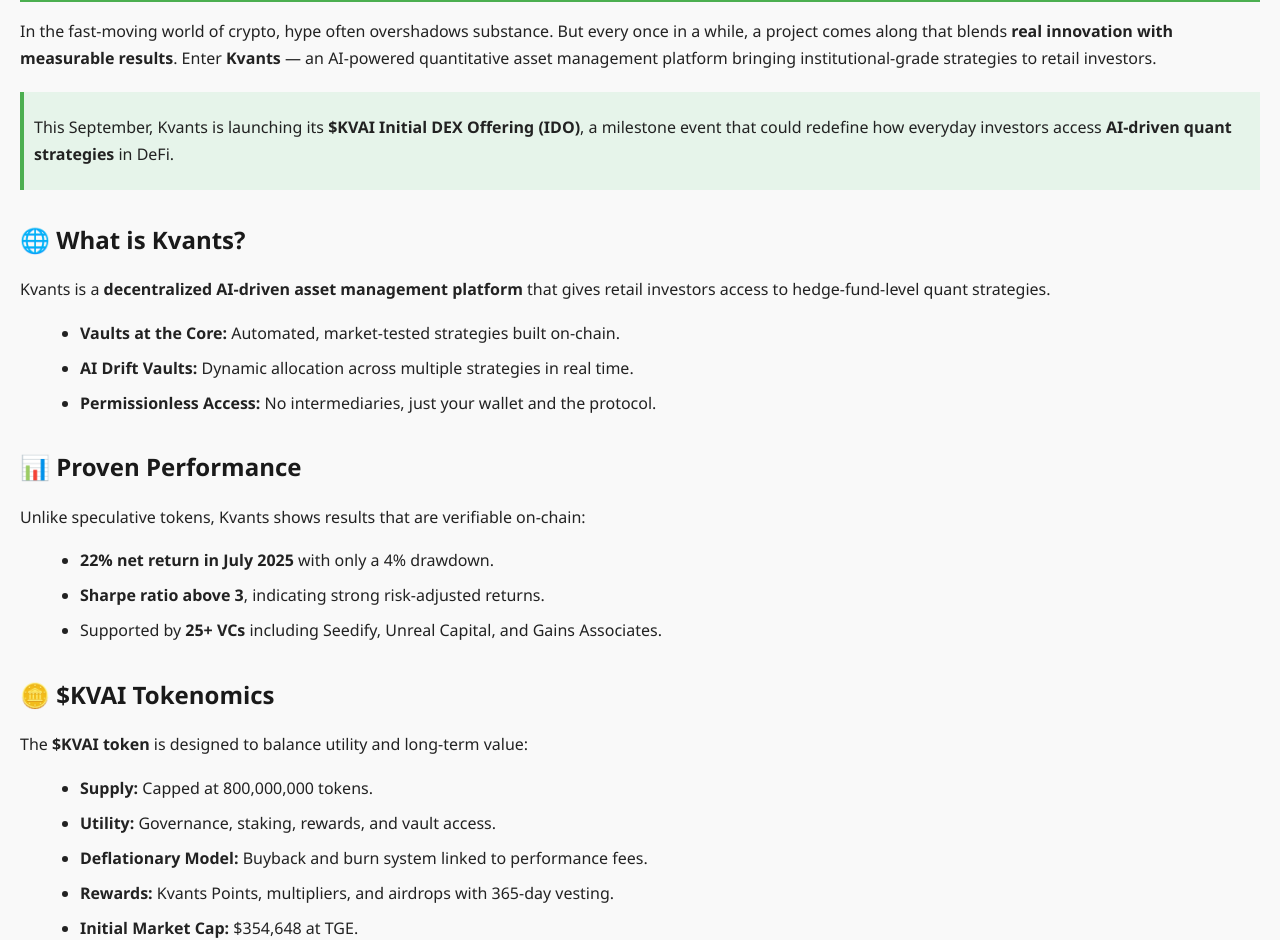
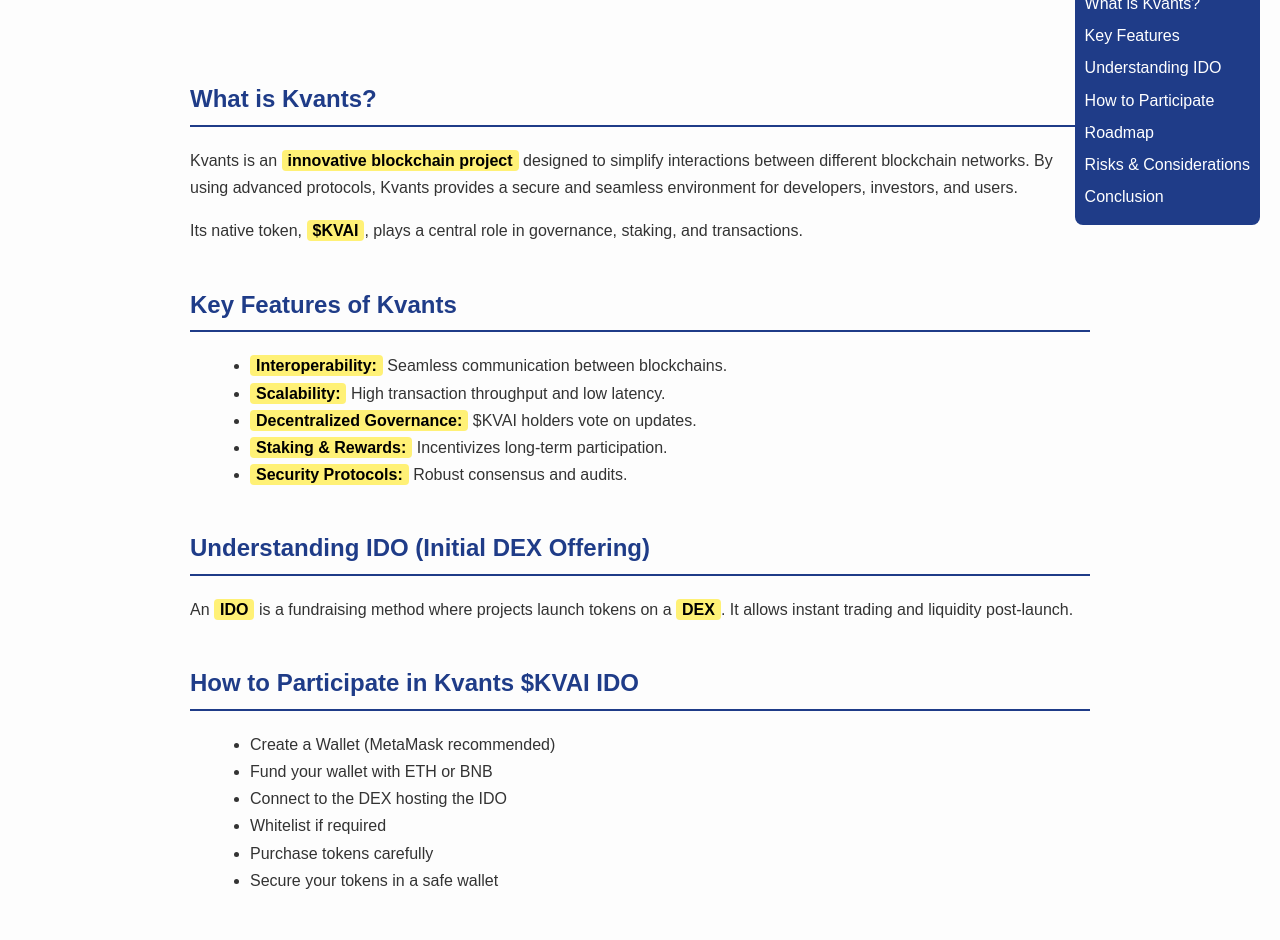
Before and after one commit to riyaashukla/-Article-On-Kvants-IDO, a plain HTML site: page index.html in a window 1280 px wide. Shown: the part 105-1045 px from the top of the page. Drawn offline with Linux system fonts and the light colour scheme.

Commit message:
index.html

```diff
--- a/index.html
+++ b/index.html
@@ -3,126 +3,186 @@
 <head>
 <meta charset="UTF-8">
 <meta name="viewport" content="width=device-width, initial-scale=1.0">
-  <title>Kvants $KVAI IDO Article</title>
+<title>Kvants $KVAI IDO Guide</title>
 <style>
     body {
-      font-family: "Segoe UI", Tahoma, Geneva, Verdana, sans-serif;
+        font-family: 'Arial', sans-serif;
         line-height: 1.7;
         margin: 0;
+        padding: 0;
+        background-color: #fdfdfd;
+        color: #333;
+    }
+
+    header {
+        background-color: #1a1a1a;
+        color: #fff;
         padding: 20px;
-      background: #f9f9f9;
-      color: #222;
+        text-align: center;
     }
-    h1, h2, h3 {
-      color: #1a1a1a;
-      font-weight: 700;
+
+    header h1 {
+        margin: 0;
+        font-size: 2rem;
     }
-    h1 {
-      font-size: 2rem;
-      margin-bottom: 15px;
-      border-bottom: 3px solid #4CAF50;
-      padding-bottom: 8px;
+
+    main {
+        max-width: 900px;
+        margin: 30px auto;
+        padding: 20px;
     }
+
+    h2, h3 {
+        color: #1f3c88;
+    }
+
     h2 {
-      font-size: 1.5rem;
-      margin-top: 30px;
-      margin-bottom: 10px;
+        margin-top: 40px;
+        border-bottom: 2px solid #1f3c88;
+        padding-bottom: 5px;
     }
-    h3 {
-      font-size: 1.2rem;
-      margin-top: 20px;
-      margin-bottom: 8px;
-    }
+
     p {
         margin-bottom: 15px;
-      font-size: 1rem;
     }
+
     ul {
-      margin-left: 20px;
-      margin-bottom: 20px;
+        margin: 10px 0 20px 20px;
     }
-    li {
-      margin-bottom: 8px;
+
+    .highlight {
+        background-color: #fff176;
+        color: #000;
+        padding: 2px 6px;
+        border-radius: 4px;
+        font-weight: bold;
     }
-    a {
-      color: #0077cc;
+
+    /* Smooth scroll for headings */
+    nav {
+        position: fixed;
+        top: 80px;
+        right: 20px;
+        background: #1f3c88;
+        padding: 10px;
+        border-radius: 8px;
+    }
+
+    nav a {
+        display: block;
+        color: #fff;
         text-decoration: none;
+        margin: 5px 0;
     }
-    a:hover {
+
+    nav a:hover {
         text-decoration: underline;
     }
-    .highlight {
-      background: #e6f4ea;
-      padding: 6px 10px;
-      border-left: 4px solid #4CAF50;
-      margin: 20px 0;
+
+    /* Simple JS interactive effect */
+    .fade-in {
+        opacity: 0;
+        transform: translateY(20px);
+        transition: all 0.8s ease-out;
+    }
+
+    .fade-in.show {
+        opacity: 1;
+        transform: translateY(0);
     }
 </style>
 </head>
 <body>
 
-  <h1>🚀 Everything You Need to Know About the Kvants $KVAI IDO</h1>
-  <p>In the fast-moving world of crypto, hype often overshadows substance. But every once in a while, a project comes along that blends <strong>real innovation with measurable results</strong>. Enter <strong>Kvants</strong> — an AI-powered quantitative asset management platform bringing institutional-grade strategies to retail investors.</p>
+<header>
+    <h1>Everything You Need to Know About Kvants $KVAI IDO</h1>
+</header>
 
-  <div class="highlight">
-    <p>This September, Kvants is launching its <strong>$KVAI Initial DEX Offering (IDO)</strong>, a milestone event that could redefine how everyday investors access <strong>AI-driven quant strategies</strong> in DeFi.</p>
-  </div>
+<nav id="toc">
+    <a href="#kvants">What is Kvants?</a>
+    <a href="#features">Key Features</a>
+    <a href="#ido">Understanding IDO</a>
+    <a href="#participate">How to Participate</a>
+    <a href="#roadmap">Roadmap</a>
+    <a href="#risks">Risks & Considerations</a>
+    <a href="#conclusion">Conclusion</a>
+</nav>
 
-  <h2>🌐 What is Kvants?</h2>
-  <p>Kvants is a <strong>decentralized AI-driven asset management platform</strong> that gives retail investors access to hedge-fund-level quant strategies.</p>
+<main>
+    <section id="kvants" class="fade-in">
+        <h2>What is Kvants?</h2>
+        <p>Kvants is an <span class="highlight">innovative blockchain project</span> designed to simplify interactions between different blockchain networks. By using advanced protocols, Kvants provides a secure and seamless environment for developers, investors, and users.</p>
+        <p>Its native token, <span class="highlight">$KVAI</span>, plays a central role in governance, staking, and transactions.</p>
+    </section>
+
+    <section id="features" class="fade-in">
+        <h2>Key Features of Kvants</h2>
         <ul>
-    <li><strong>Vaults at the Core:</strong> Automated, market-tested strategies built on-chain.</li>
-    <li><strong>AI Drift Vaults:</strong> Dynamic allocation across multiple strategies in real time.</li>
-    <li><strong>Permissionless Access:</strong> No intermediaries, just your wallet and the protocol.</li>
+            <li><span class="highlight">Interoperability:</span> Seamless communication between blockchains.</li>
+            <li><span class="highlight">Scalability:</span> High transaction throughput and low latency.</li>
+            <li><span class="highlight">Decentralized Governance:</span> $KVAI holders vote on updates.</li>
+            <li><span class="highlight">Staking & Rewards:</span> Incentivizes long-term participation.</li>
+            <li><span class="highlight">Security Protocols:</span> Robust consensus and audits.</li>
         </ul>
+    </section>
 
-  <h2>📊 Proven Performance</h2>
-  <p>Unlike speculative tokens, Kvants shows results that are verifiable on-chain:</p>
+    <section id="ido" class="fade-in">
+        <h2>Understanding IDO (Initial DEX Offering)</h2>
+        <p>An <span class="highlight">IDO</span> is a fundraising method where projects launch tokens on a <span class="highlight">DEX</span>. It allows instant trading and liquidity post-launch.</p>
+    </section>
+
+    <section id="participate" class="fade-in">
+        <h2>How to Participate in Kvants $KVAI IDO</h2>
         <ul>
-    <li><strong>22% net return in July 2025</strong> with only a 4% drawdown.</li>
-    <li><strong>Sharpe ratio above 3</strong>, indicating strong risk-adjusted returns.</li>
-    <li>Supported by <strong>25+ VCs</strong> including Seedify, Unreal Capital, and Gains Associates.</li>
+            <li>Create a Wallet (MetaMask recommended)</li>
+            <li>Fund your wallet with ETH or BNB</li>
+            <li>Connect to the DEX hosting the IDO</li>
+            <li>Whitelist if required</li>
+            <li>Purchase tokens carefully</li>
+            <li>Secure your tokens in a safe wallet</li>
         </ul>
+    </section>
 
-  <h2>🪙 $KVAI Tokenomics</h2>
-  <p>The <strong>$KVAI token</strong> is designed to balance utility and long-term value:</p>
+    <section id="roadmap" class="fade-in">
+        <h2>Roadmap & Future Plans</h2>
+        <p>Kvants roadmap includes:</p>
         <ul>
-    <li><strong>Supply:</strong> Capped at 800,000,000 tokens.</li>
-    <li><strong>Utility:</strong> Governance, staking, rewards, and vault access.</li>
-    <li><strong>Deflationary Model:</strong> Buyback and burn system linked to performance fees.</li>
-    <li><strong>Rewards:</strong> Kvants Points, multipliers, and airdrops with 365-day vesting.</li>
-    <li><strong>Initial Market Cap:</strong> $354,648 at TGE.</li>
+            <li>Partnerships with multiple blockchain networks</li>
+            <li>Expanding staking and governance mechanisms</li>
+            <li>Educational resources for community growth</li>
+            <li>Improved cross-chain tools for developers</li>
         </ul>
+    </section>
 
-  <h2>🔑 Why $KVAI Stands Out</h2>
-  <p>What sets Kvants apart from other IDOs?</p>
+    <section id="risks" class="fade-in">
+        <h2>Risks and Considerations</h2>
         <ul>
-    <li>Real on-chain performance rather than speculative hype.</li>
-    <li>Deflationary mechanisms tied to vault success.</li>
-    <li>Partnerships with major exchanges like Binance, Bybit, KuCoin.</li>
-    <li>Multi-chain ecosystem for sustainable growth.</li>
+            <li><span class="highlight">Volatility:</span> Token prices fluctuate rapidly.</li>
+            <li><span class="highlight">Scams:</span> Participate only in verified projects.</li>
+            <li><span class="highlight">Regulatory Risks:</span> Legal frameworks differ by country.</li>
+            <li><span class="highlight">Project Viability:</span> Check team experience and roadmap.</li>
         </ul>
+    </section>
 
-  <h2>📅 Key IDO & TGE Details</h2>
-  <ul>
-    <li><strong>TGE:</strong> September 15–25, 2025</li>
-    <li><strong>Launchpads:</strong> Seedify, Decubate, and a Tier-1 partner</li>
-    <li><strong>Vault Access:</strong> <a href="https://app.kvants.ai">app.kvants.ai</a></li>
-    <li><strong>Website:</strong> <a href="http://www.kvants.ai">www.kvants.ai</a></li>
-    <li><strong>Community:</strong> <a href="https://t.me/kvantsai">Telegram</a> | <a href="https://x.com/kvantsai">Twitter/X</a></li>
-  </ul>
+    <section id="conclusion" class="fade-in">
+        <h2>Conclusion</h2>
+        <p>The <span class="highlight">Kvants $KVAI IDO</span> is a major milestone in DeFi. Focused on interoperability, scalability, and governance, it offers strong potential. Investors should conduct <span class="highlight">careful research</span> and evaluate risks before participating.</p>
+    </section>
+</main>
 
-  <h2>🎯 Why Kvants Matters</h2>
-  <p>The market is shifting from memes and hype to <strong>sustainable, AI-powered, quant strategies</strong>. Kvants fills this gap:</p>
-  <ul>
-    <li><strong>For Investors:</strong> Access institutional-grade strategies starting from $500.</li>
-    <li><strong>For DeFi:</strong> Permissionless, composable protocol across chains.</li>
-    <li><strong>For the Market:</strong> Transparency + risk-managed investing.</li>
-  </ul>
-
-  <h2>🏆 Final Thoughts</h2>
-  <p>The <strong>Kvants $KVAI IDO</strong> is more than just a token launch. It’s about <strong>democratizing hedge-fund level strategies</strong> and giving every DeFi user access to AI-powered investing tools.</p>
-  <p><em>👉 September 2025 could mark the start of a new era in DeFi with Kvants.</em></p>
+<script>
+    // JS to show fade-in sections on scroll
+    const sections = document.querySelectorAll('.fade-in');
+    window.addEventListener('scroll', () => {
+        const triggerBottom = window.innerHeight / 5 * 4;
+        sections.forEach(section => {
+            const sectionTop = section.getBoundingClientRect().top;
+            if(sectionTop < triggerBottom) {
+                section.classList.add('show');
+            }
+        });
+    });
+</script>
 
 </body>
 </html>
```
Lines whose indentation alone changed are shown as unchanged.
